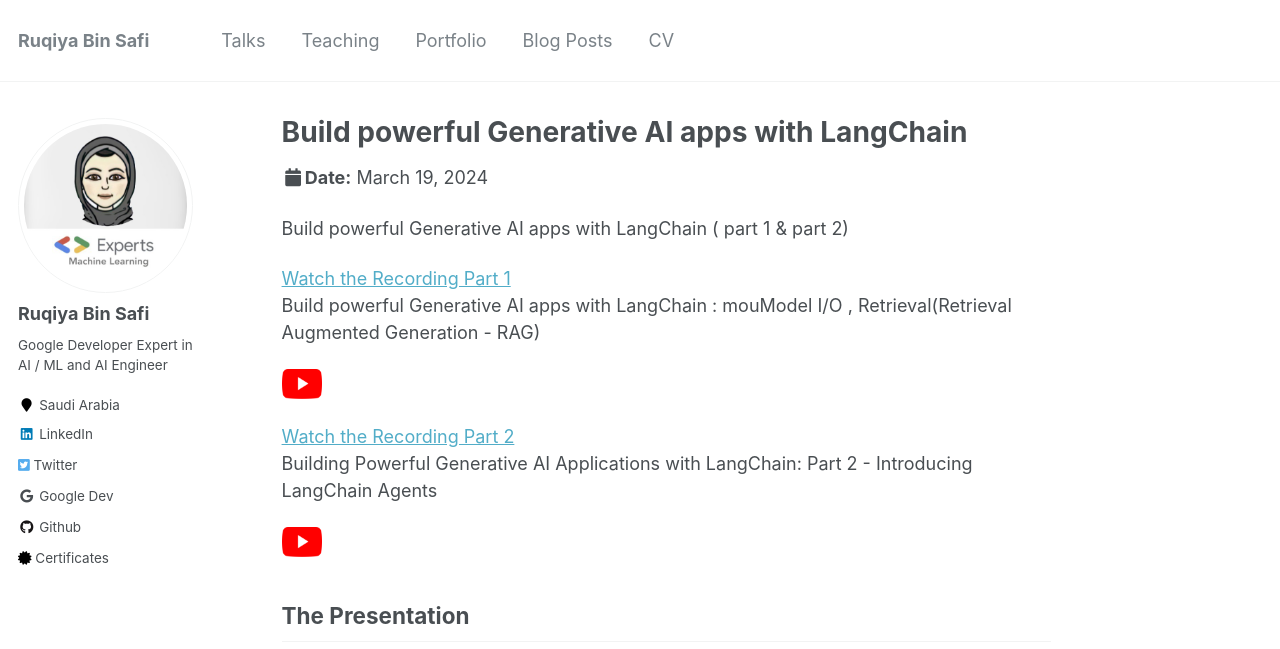
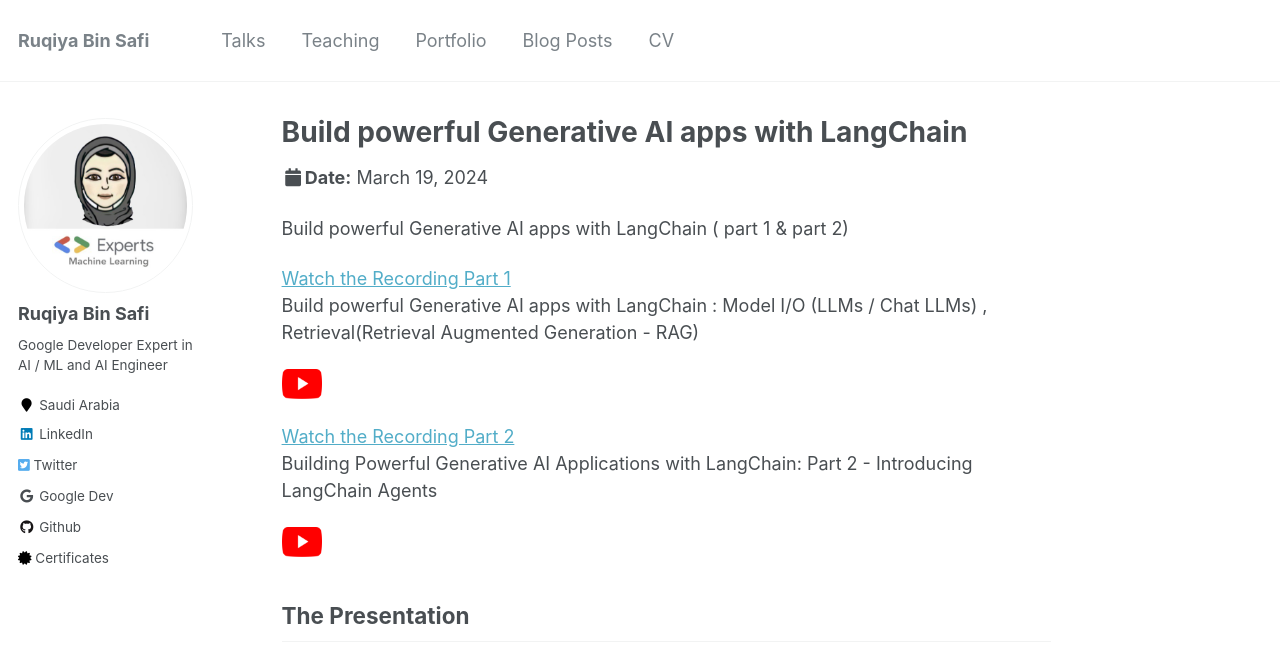
Before and after one commit to Ruqyai/ruqyai.github.io, a Jekyll site: the page built from _talks/2024-03-19-talk.md, in a window 1280 px wide and 900 px high, cut to the strip 0-649 px from the top of the window. Built offline with Jekyll 4.4.1, drawn with Linux system fonts in a browser that asks for light colours.

Commit message:
Build powerful Generative AI apps with LangChain

```diff
--- a/_talks/2024-03-19-talk.md
+++ b/_talks/2024-03-19-talk.md
@@ -11,7 +11,7 @@
 Build powerful Generative AI apps with LangChain ( part 1 & part 2)
 
 [Watch the Recording Part 1](https://www.youtube.com/live/QguhPJHaVDY?si=oI5ilxjamG20sW3S)
-Build powerful Generative AI apps with LangChain : mouModel I/O , Retrieval(Retrieval Augmented Generation - RAG)
+Build powerful Generative AI apps with LangChain : Model I/O (LLMs / Chat LLMs) , Retrieval(Retrieval Augmented Generation - RAG)
 
 
 
```
